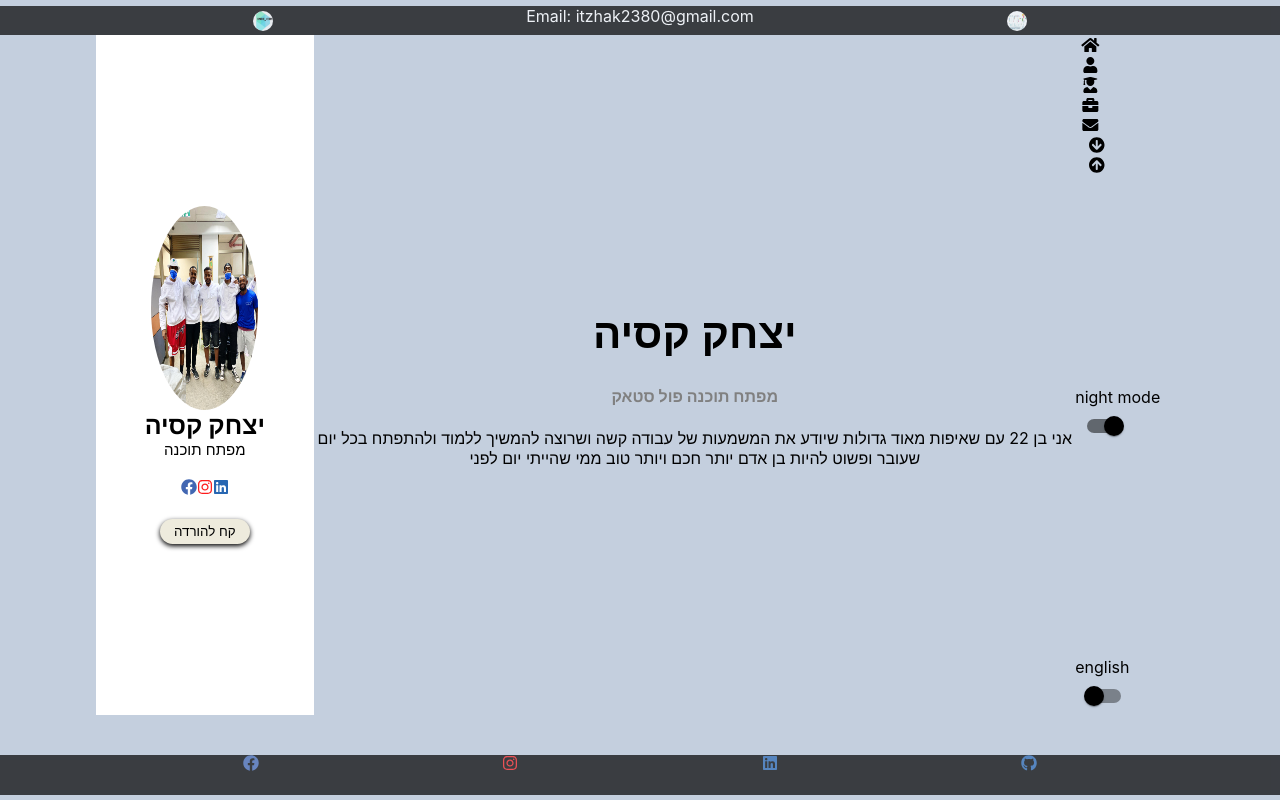
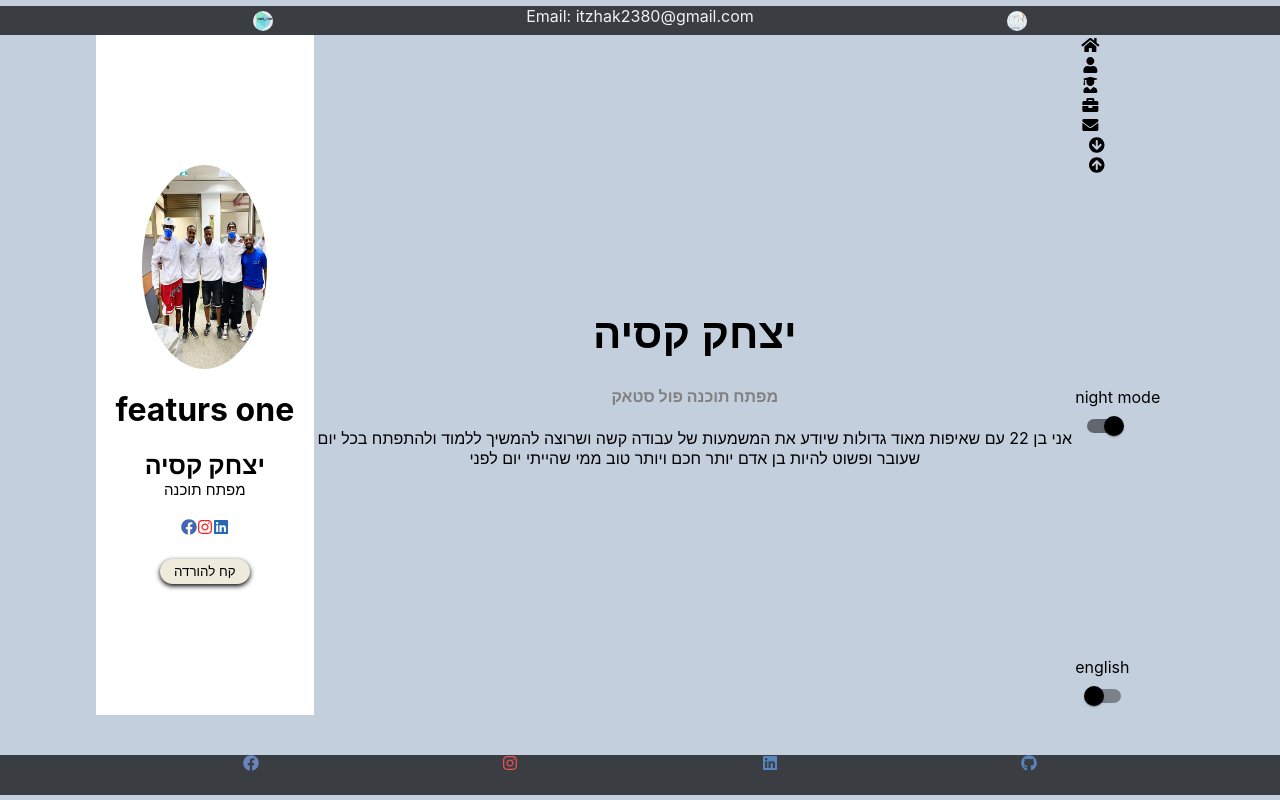
Before and after one commit to itzhak12380/portfolio, a React (Create React App) app: page / in a window 1280 px wide. Both pictures are taken after a click on the element 1156 px from the left and 695 px from the top of the page. Built offline with nearby package versions, Linux system fonts and the light colour scheme.

Commit message:
left side head line

```diff
--- a/src/components/LeftSide/LeftSide.jsx
+++ b/src/components/LeftSide/LeftSide.jsx
@@ -45,7 +45,7 @@ function LeftSideHbrow() {
 
       <MyImg src={PicturesArray[Photo]} alt="" />
 
-
+      <h1>featurs one</h1>
       <NAME> יצחק קסיה</NAME>
       <TITLE>  מפתח תוכנה</TITLE>
       <br />
```
